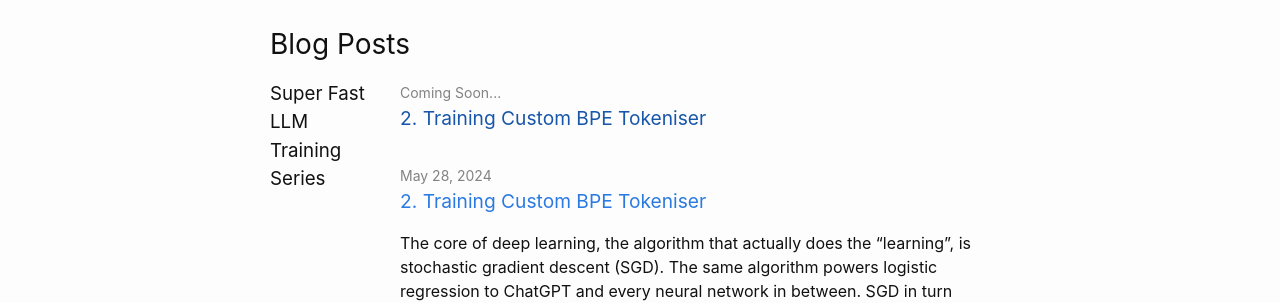
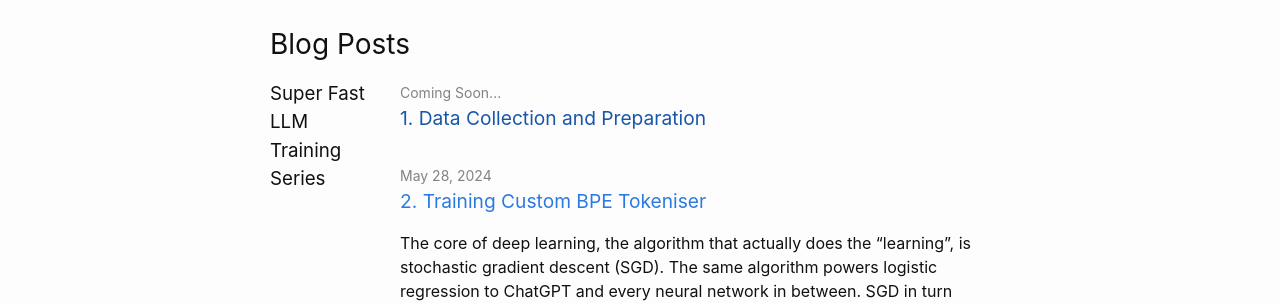
Before and after one commit to gauravtendolkar/gauravtendolkar.github.io, a Jekyll site: the page built from docs/index.markdown, in a window 1280 px wide. Shown: the part 440-743 px from the top of the page. Built offline with Jekyll 4.4.1, drawn with Linux system fonts in a browser that asks for light colours.

Commit message:
post title change

```diff
--- a/docs/_posts/2024-05-30-1-Data-Collection-and-Preparation.markdown
+++ b/docs/_posts/2024-05-30-1-Data-Collection-and-Preparation.markdown
@@ -1,6 +1,6 @@
 ---
 layout: post
-title: "2. Training Custom BPE Tokeniser"
+title: "1. Data Collection and Preparation"
 posted: "Coming Soon..."
 categories: Super-Fast-LLM-Training
 live: false
```
